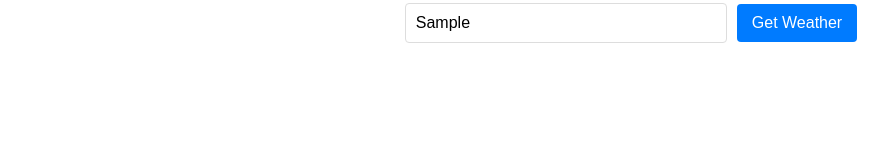
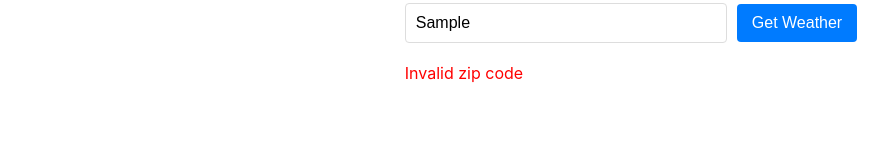
Before and after one commit to benwgrant/INADEV-React-Weather-App, a React (Create React App) app in the folder react-weather-app/: page / in a window 1280 px wide. Both pictures are taken after typing "Sample" into the empty fields and a click on the button "Get Weather". Shown: the part 133-286 px from the top of the page, without its empty margins (9-897 px from the left). Built offline with nearby package versions, Linux system fonts and the light colour scheme; no server answers.

Commit message:
Used regex to confirm that a provided zip code is in the correct format (and display an error if not). This is a security check to prevent injection attacks.

```diff
--- a/react-weather-app/src/App.css
+++ b/react-weather-app/src/App.css
@@ -90,6 +90,15 @@ button:hover {
   background-color: #0056b3;
 }
 
+.invalid {
+  border-color: red; /* Highlight input field in red */
+}
+
+.error-message {
+  color: red;
+  margin-top: 5px;
+}
+
 
 @keyframes App-logo-spin {
   from {
--- a/react-weather-app/src/App.js
+++ b/react-weather-app/src/App.js
@@ -9,14 +9,31 @@ function App() {
   const [zipCode, setZipCode] = useState('');
   const [displayZipCode, setDisplayZipCode] = useState('');
   const [weatherData, setWeatherData] = useState(null);
+  const [isZipCodeValid, setIsZipCodeValid] = useState(true);
 
   const handleInputChange = (event) => {
     setZipCode(event.target.value);
   };
 
+  // A function to sanitize the zip code, preventing injection attacks
+  const sanitizeZipCode = (zip) => {
+    // A regex to match a 5-digit number
+    const regex = /^[0-9]{5}$/;
+    return regex.test(zip) ? zip : null;
+  };
+
   const fetchCoordinates = async (zip) => {
+    // If not a valid zip code, return null (for injection attack prevention)
+    if (!sanitizeZipCode(zip)) {
+      console.error('Invalid zip code');
+      setIsZipCodeValid(false);
+      return null;
+    }
+
+    // If valid zip code, fetch coordinates
+    setIsZipCodeValid(true);
+
     const geocodingApiUrl = `https://geocode.maps.co/search?postalcode=${zip}&country=US&api_key=65a2c015744a8957259296ehn9052f3`;
-
     try {
       const response = await axios.get(geocodingApiUrl);
       const { lat, lon } = response.data[0];
@@ -46,7 +63,6 @@ function App() {
     }
   };
 
-
   const handleSubmit = async (event) => {
     event.preventDefault();
     const coordinates = await fetchCoordinates(zipCode);
@@ -72,9 +88,11 @@ function App() {
               value={zipCode}
               onChange={handleInputChange}
               placeholder="Zip Code"
+              className={!isZipCodeValid ? 'invalid' : ''}
             />
             <button type="submit">Get Weather</button>
           </div>
+          {!isZipCodeValid && <div className="error-message">Invalid zip code</div>}
         </form>
       </div>
 
```
